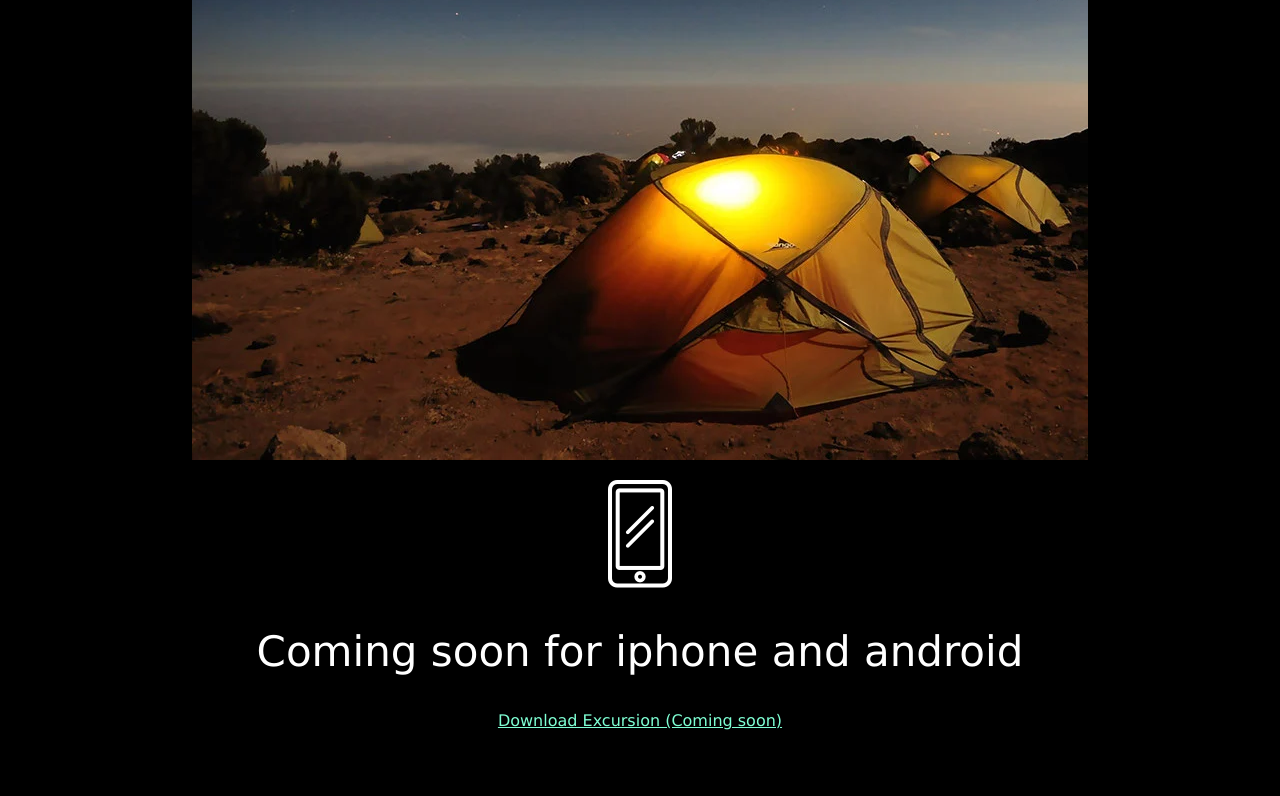
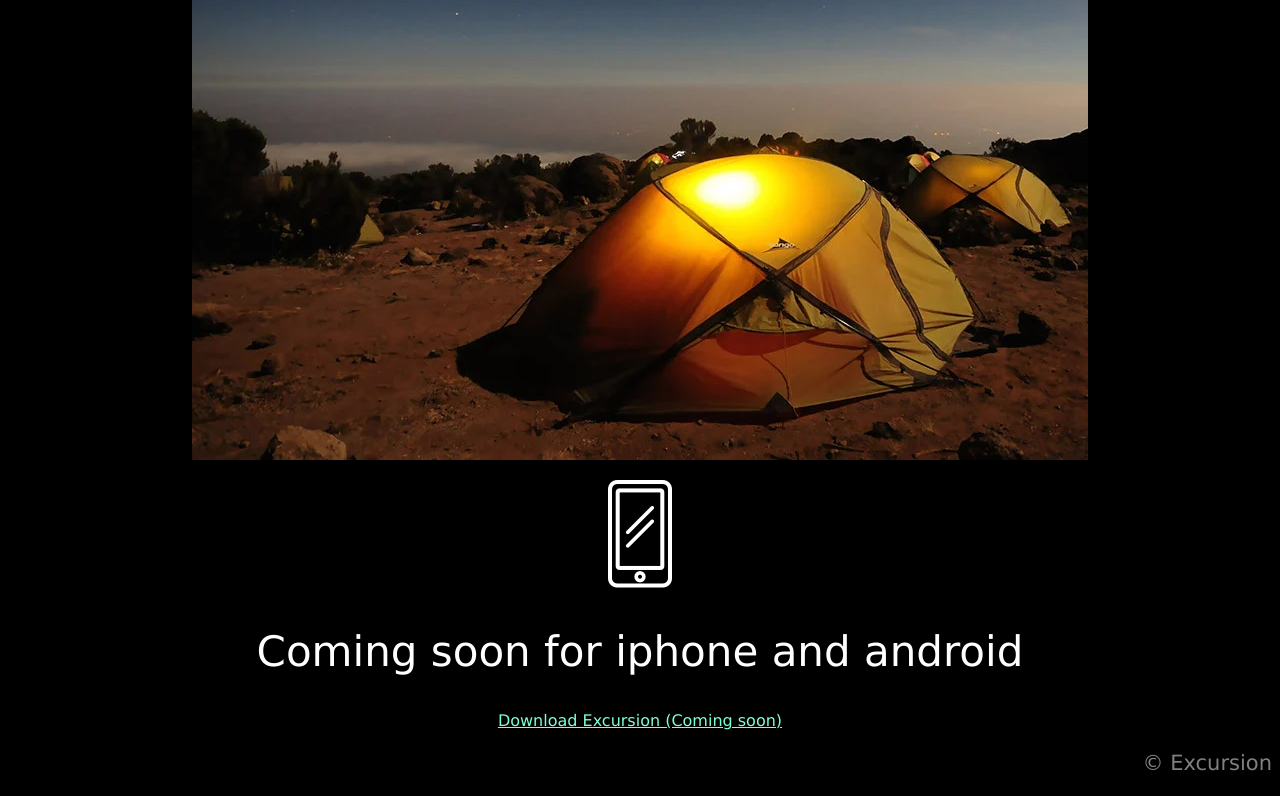
Before and after one commit to Reddy4711y/excursion, a plain HTML site: page index.html in a window 1280 px wide. Shown: the part 559-1355 px from the top of the page. Before the commit the page ends 1305 px from the top, so only its background shows below. Drawn offline with Linux system fonts and the light colour scheme.

Commit message:
final message added copyright

```diff
--- a/index.html
+++ b/index.html
@@ -21,5 +21,6 @@
     <p><img src="resources/images/phone.webp" alt="phone image" /></p>
     <h2 class="second-heading">Coming soon for iphone and android</h2>
     <p><a class="link" href="#">Download Excursion (Coming soon)</a></p>
+    <p class="copyright">&copy; Excursion</p>
   </body>
 </html>
--- a/resources/css/style.css
+++ b/resources/css/style.css
@@ -24,3 +24,9 @@ body {
   font-size: 21px;
   color: gray;
 }
+/* copyright */
+.copyright {
+  font-size: 21px;
+  color: gray;
+  text-align: right;
+}
```
